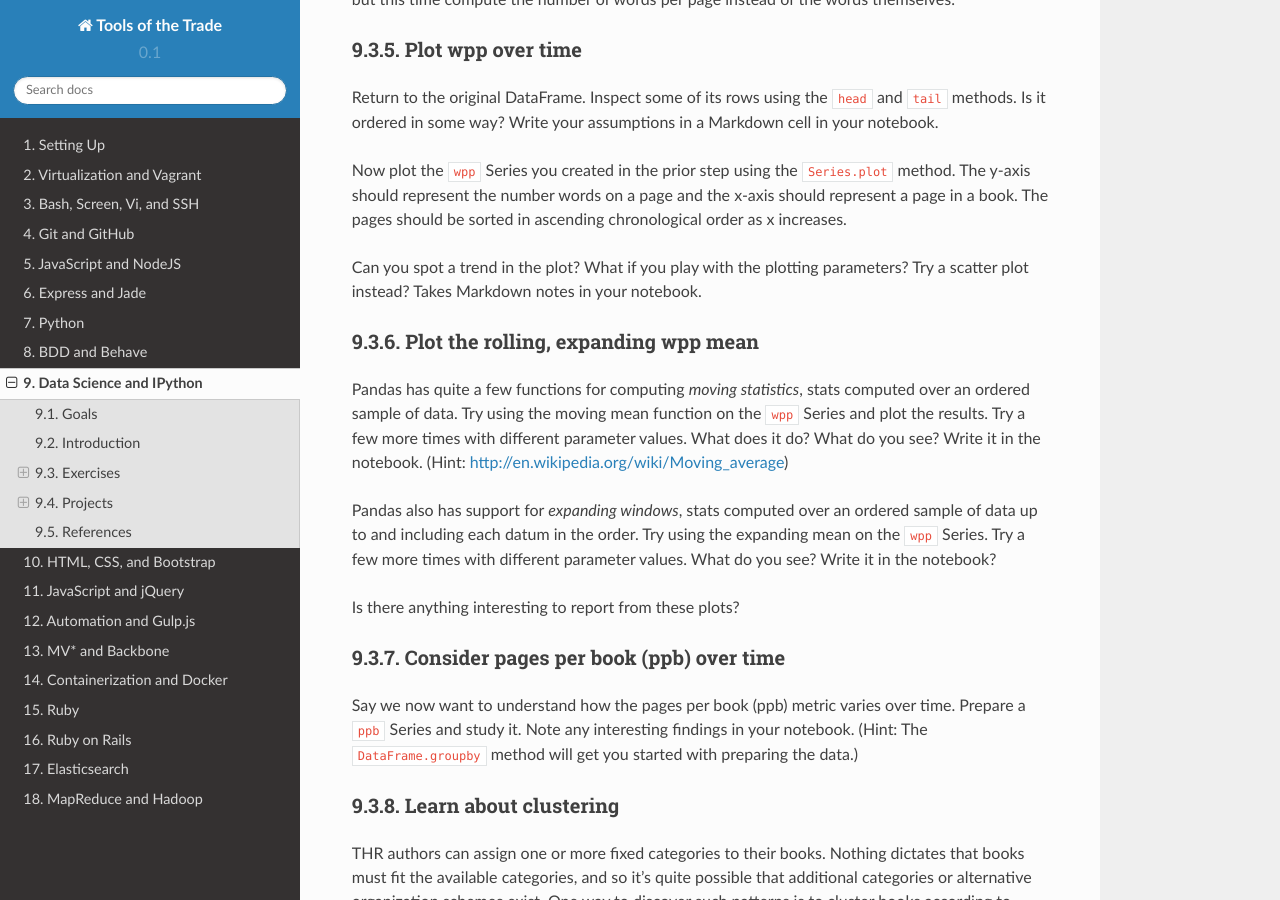
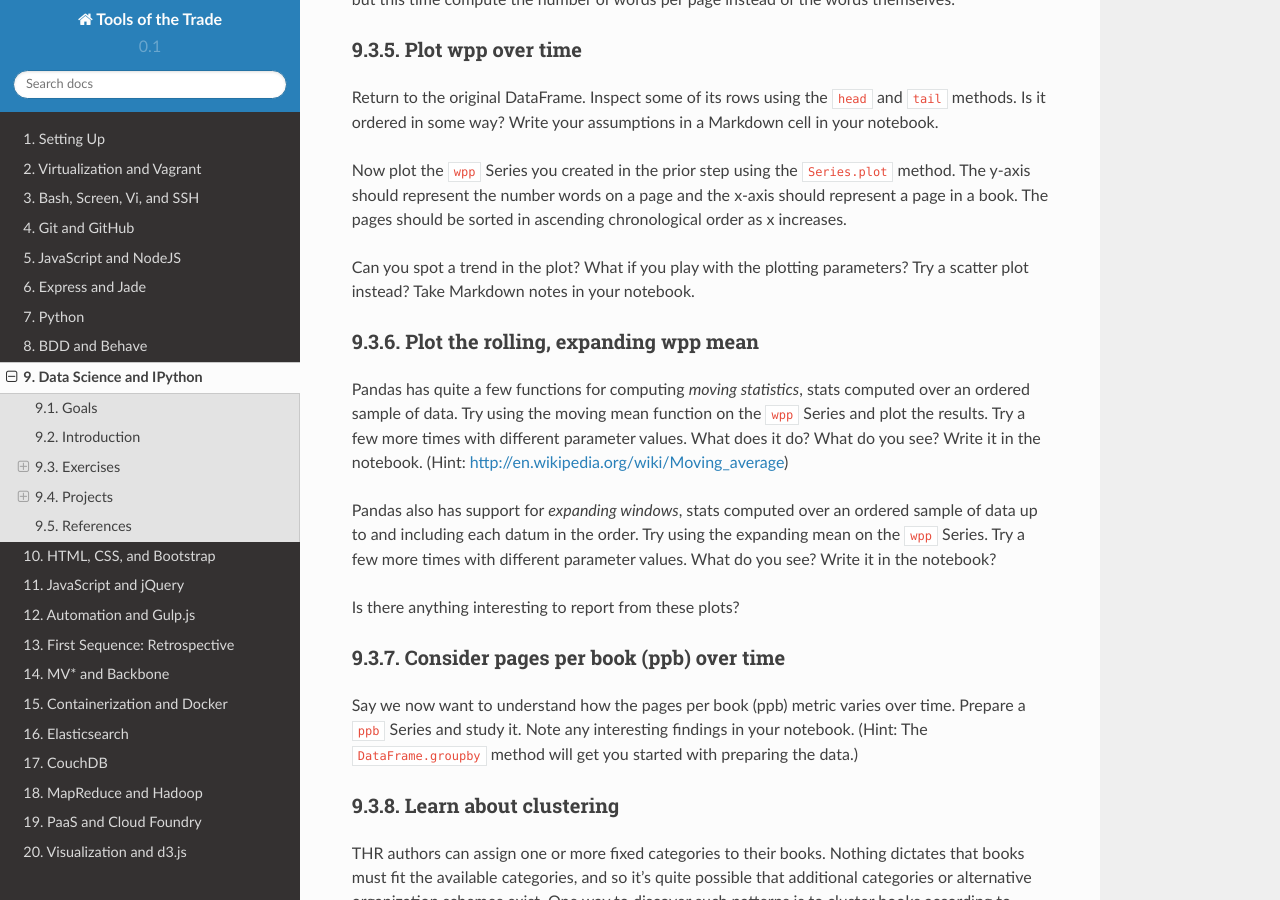
Before and after one commit to parente/tott, a Sphinx documentation site: the page built from doc/sessions/ipython.rst, in a window 1280 px wide and 900 px high, scrolled down 2917 px. Built offline with Sphinx 7.4.7 and the Read the Docs theme 2.0.0, drawn with Linux system fonts in a browser that asks for light colours.

Commit message:
Prep site for end of sequence 1

```diff
--- a/doc/index.rst
+++ b/doc/index.rst
@@ -44,12 +44,14 @@ We currently have meet-ups planned on the topics listed in the navbar with :doc:
    sessions/bootstrap
    sessions/jquery
    sessions/gulpjs
+   sessions/end1
    sessions/backbone
    sessions/docker
-   sessions/ruby
-   sessions/rails
    sessions/elasticsearch
+   sessions/couchdb
    sessions/hadoop
+   sessions/cf
+   sessions/d3
 
 When
 ====
--- /dev/null
+++ b/doc/sessions/cf.rst
@@ -0,0 +1,2 @@
+PaaS and Cloud Foundry
+======================
--- /dev/null
+++ b/doc/sessions/couchdb.rst
@@ -0,0 +1,2 @@
+CouchDB
+=======
--- /dev/null
+++ b/doc/sessions/d3.rst
@@ -0,0 +1,2 @@
+Visualization and d3.js
+=======================
--- /dev/null
+++ b/doc/sessions/end1.rst
@@ -0,0 +1,4 @@
+First Sequence: Retrospective
+=============================
+
+TODO
--- a/doc/sessions/gulpjs.rst
+++ b/doc/sessions/gulpjs.rst
@@ -2,7 +2,7 @@ Automation and Gulp.js
 ======================
 
 :Author: `Michael Coalman <https://github.com/Coalman>`_
-:Builds-on: :doc:`nodejs`, :doc:`bootstrap`,  :doc:`jquery`
+:Builds-on: :doc:`nodejs`; :doc:`bootstrap`;  :doc:`jquery`
 
 Goals
 -----
--- a/doc/sessions/ipython.rst
+++ b/doc/sessions/ipython.rst
@@ -104,7 +104,7 @@ Return to the original DataFrame. Inspect some of its rows using the ``head`` an
 
 Now plot the ``wpp`` Series you created in the prior step using the ``Series.plot`` method. The y-axis should represent the number words on a page and the x-axis should represent a page in a book. The pages should be sorted in ascending chronological order as x increases.
 
-Can you spot a trend in the plot? What if you play with the plotting parameters? Try a scatter plot instead? Takes Markdown notes in your notebook.
+Can you spot a trend in the plot? What if you play with the plotting parameters? Try a scatter plot instead? Take Markdown notes in your notebook.
 
 Plot the rolling, expanding wpp mean
 ####################################
--- a/doc/sessions/rails.rst
+++ /dev/null
@@ -1,2 +0,0 @@
-Ruby on Rails
-=============
--- a/doc/sessions/ruby.rst
+++ /dev/null
@@ -1,2 +0,0 @@
-Ruby
-====
```
